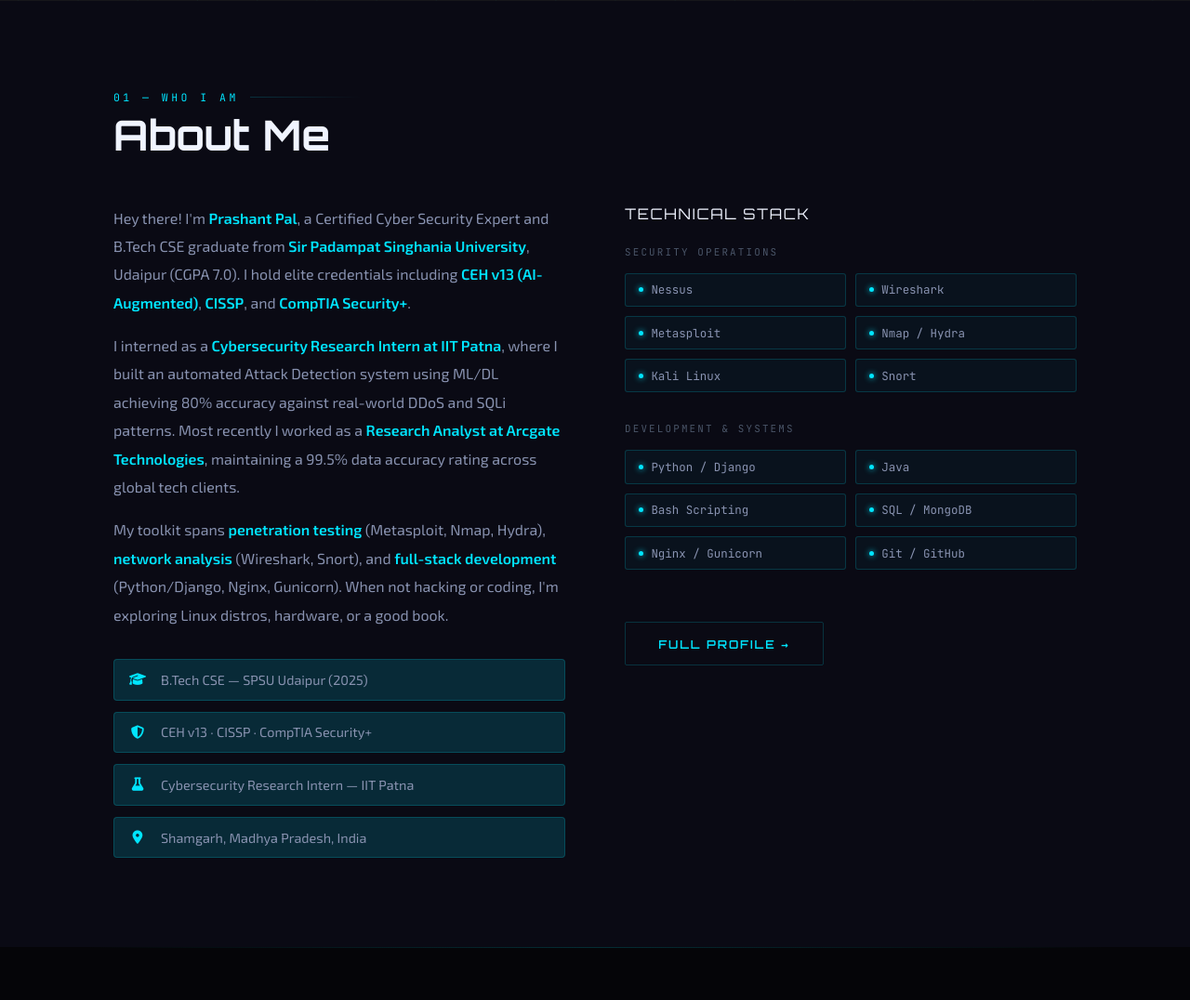
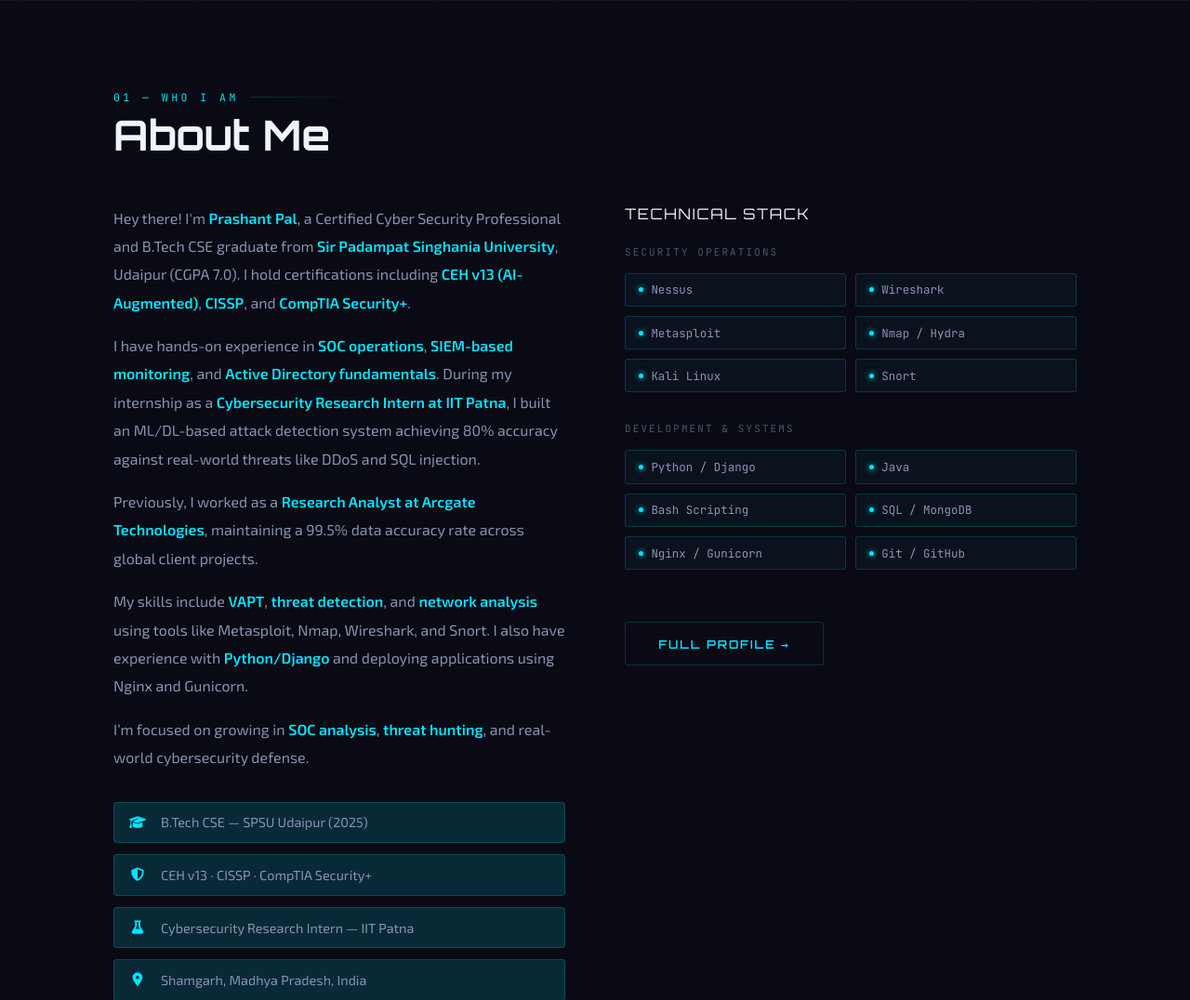
Before and after one commit to prashantpal8980/Portfolio, a Django app: page / in a window 1280 px wide. Shown: the part 863-1939 px from the top of the page at 93% size. Run offline with Django 5.2, Linux system fonts and the light colour scheme; data comes from the database, SQL or seed files in the repository; both versions use the stored data as it was after the commit; grey boxes are pictures that could not be loaded.

Commit message:
Final upload ready need to secure it

```diff
--- a/portfolio_project/apps/portfolio/templates/portfolio.html
+++ b/portfolio_project/apps/portfolio/templates/portfolio.html
@@ -799,24 +799,32 @@ body::before {
       <!-- Left: bio text -->
       <div class="about-text reveal reveal-delay-1">
        <p>
-          Hey there! I'm <strong>Prashant Pal</strong>, a Certified Cyber Security Expert
+        Hey there! I'm <strong>Prashant Pal</strong>, a Certified Cyber Security Professional
         and B.Tech CSE graduate from <strong>Sir Padampat Singhania University</strong>,
-          Udaipur (CGPA 7.0). I hold elite credentials including
+        Udaipur (CGPA 7.0). I hold certifications including
         <strong>CEH v13 (AI-Augmented)</strong>, <strong>CISSP</strong>, and
         <strong>CompTIA Security+</strong>.
       </p>
       <p>
-          I interned as a <strong>Cybersecurity Research Intern at IIT Patna</strong>,
-          where I built an automated Attack Detection system using ML/DL achieving
-          80% accuracy against real-world DDoS and SQLi patterns. Most recently I
-          worked as a <strong>Research Analyst at Arcgate Technologies</strong>,
-          maintaining a 99.5% data accuracy rating across global tech clients.
+        I have hands-on experience in <strong>SOC operations</strong>,
+        <strong>SIEM-based monitoring</strong>, and <strong>Active Directory fundamentals</strong>.
+        During my internship as a <strong>Cybersecurity Research Intern at IIT Patna</strong>,
+        I built an ML/DL-based attack detection system achieving 80% accuracy against
+        real-world threats like DDoS and SQL injection.
       </p>
       <p>
-          My toolkit spans <strong>penetration testing</strong> (Metasploit, Nmap, Hydra),
-          <strong>network analysis</strong> (Wireshark, Snort), and
-          <strong>full-stack development</strong> (Python/Django, Nginx, Gunicorn).
-          When not hacking or coding, I'm exploring Linux distros, hardware, or a good book.
+        Previously, I worked as a <strong>Research Analyst at Arcgate Technologies</strong>,
+        maintaining a 99.5% data accuracy rate across global client projects.
+      </p>
+      <p>
+        My skills include <strong>VAPT</strong>, <strong>threat detection</strong>, and
+        <strong>network analysis</strong> using tools like Metasploit, Nmap, Wireshark,
+        and Snort. I also have experience with <strong>Python/Django</strong> and
+        deploying applications using Nginx and Gunicorn.
+      </p>
+      <p>
+        I’m focused on growing in <strong>SOC analysis</strong>, <strong>threat hunting</strong>,
+        and real-world cybersecurity defense.
       </p>
 
         <div class="about-highlights">
```
Also changed, not shown: portfolio_project/db.sqlite3. Lines whose indentation alone changed are shown as unchanged.
